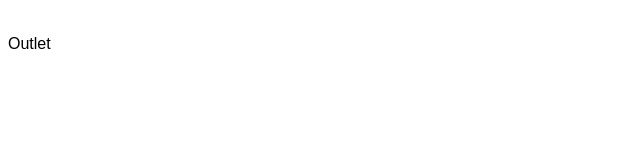
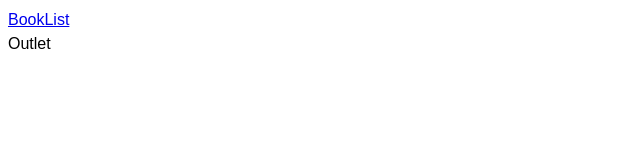
Before and after one commit to myroslavsuprun/lopi, a React (Create React App) app: page / in a window 1280 px wide. Shown: the top 160 px of the page, without its empty margins (0-640 px from the left). Built offline with nearby package versions, Linux system fonts and the light colour scheme.

Commit message:
Added text for Link in Header

```diff
--- a/src/components/Header/Header.jsx
+++ b/src/components/Header/Header.jsx
@@ -5,7 +5,7 @@ const Header = () => {
     <header>
       <ul>
         <li>
-          <Link to="/booklist"></Link>
+          <Link to="/booklist">BookList</Link>
         </li>
       </ul>
     </header>
```
